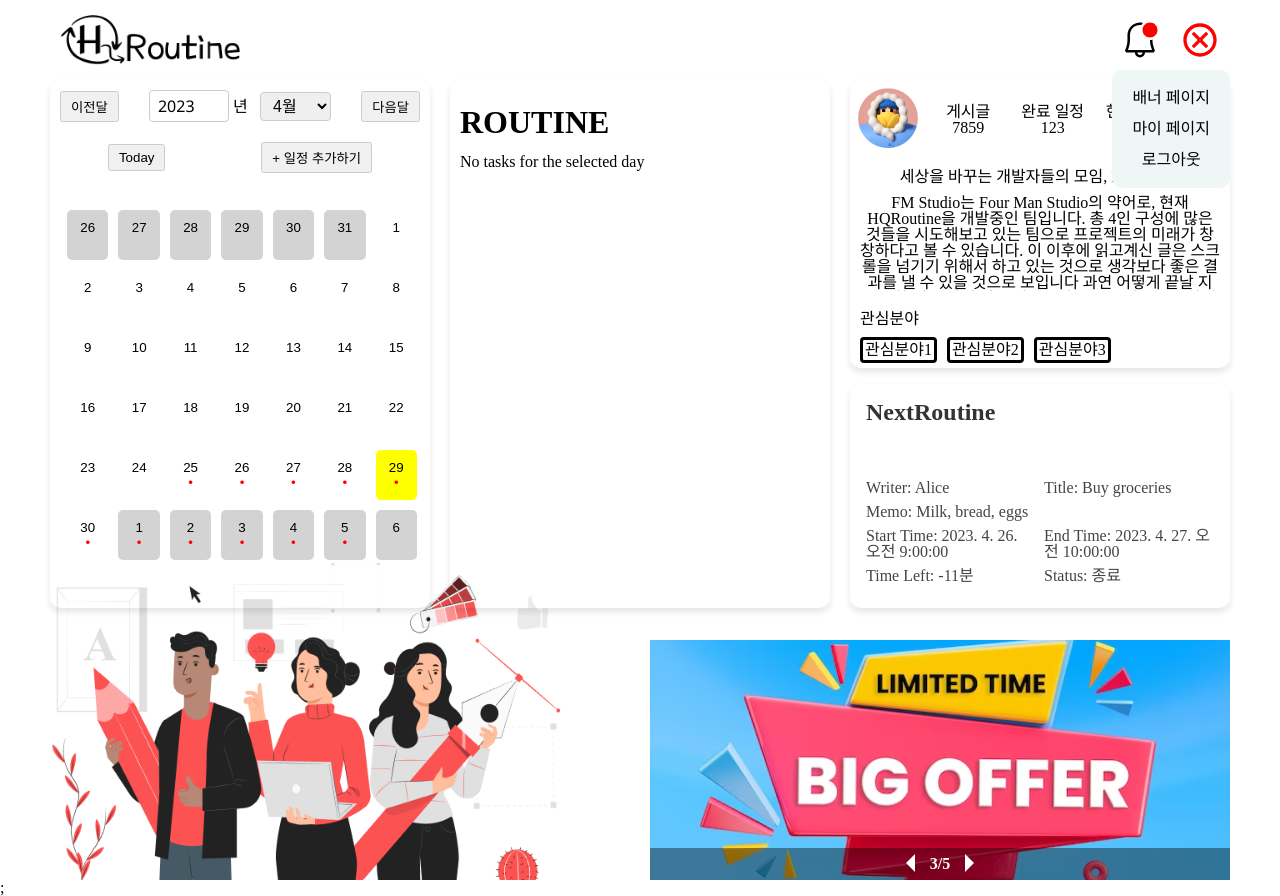
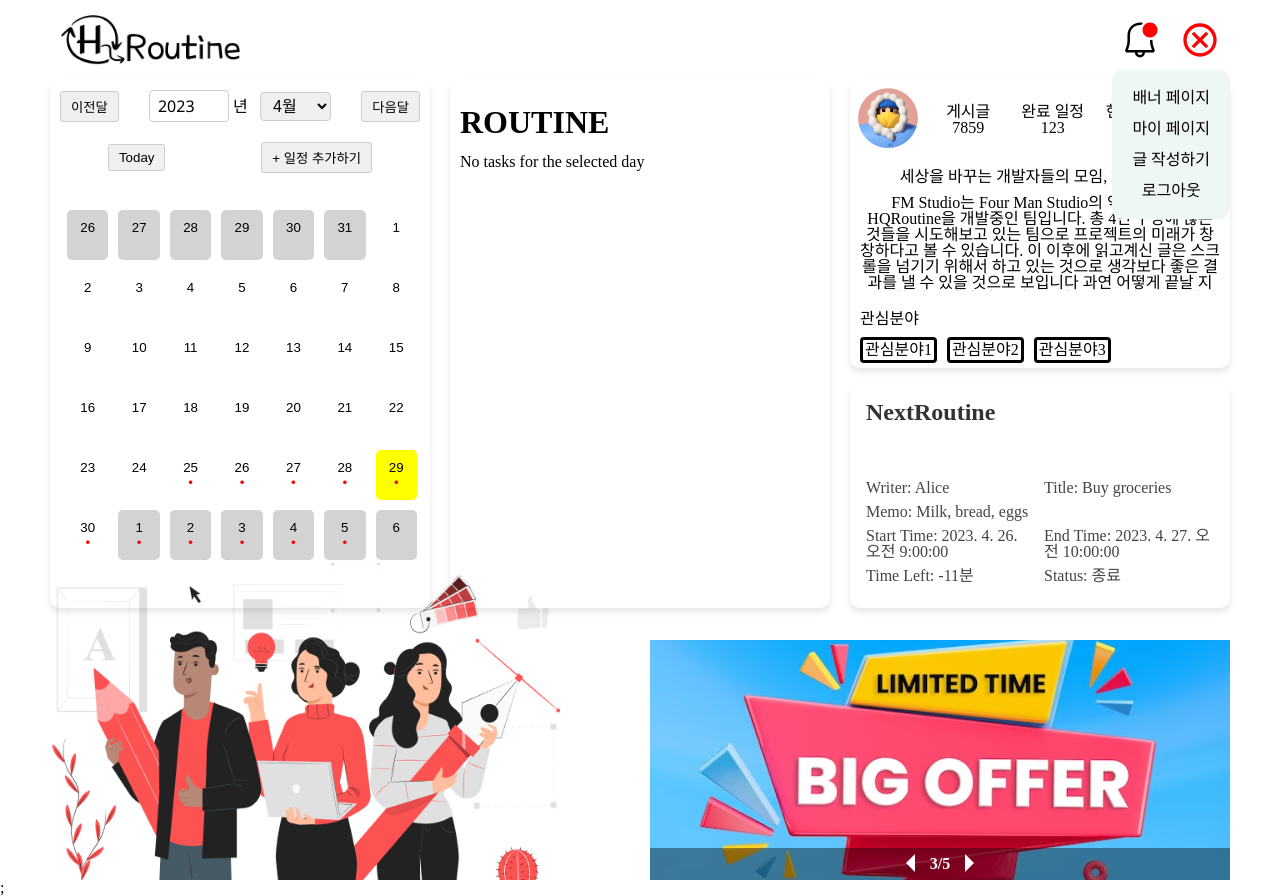
Before and after one commit to Techeer-FM-Studio/frontend, a Next.js app: page / in a window 1280 px wide. Both pictures are taken after a click on the icon 1200 px from the left and 40 px from the top of the page. Built offline with nearby package versions, Linux system fonts and the light colour scheme; a web font is replaced by a local one.

Commit message:
feat: 글 작성하기 이동 기능 추가

```diff
--- a/src/components/common/Header.tsx
+++ b/src/components/common/Header.tsx
@@ -2,7 +2,7 @@ import React, { useState } from 'react';
 import styles from '../../styles/components/common/Header.module.scss';
 import Logo from '../../../public/Logo.png';
 
-import { FiMenu, FiBell, FiSearch } from 'react-icons/fi';
+import { FiMenu } from 'react-icons/fi';
 import { VscBellDot } from 'react-icons/vsc';
 import { MdOutlineCancel } from 'react-icons/md';
 
@@ -63,6 +63,9 @@ function Header() {
             >
               마이 페이지
             </Link>
+            <Link href={`/banner/create`} onClick={() => {}}>
+              글 작성하기
+            </Link>
             <Link
               href={`/`}
               onClick={() => {
```
